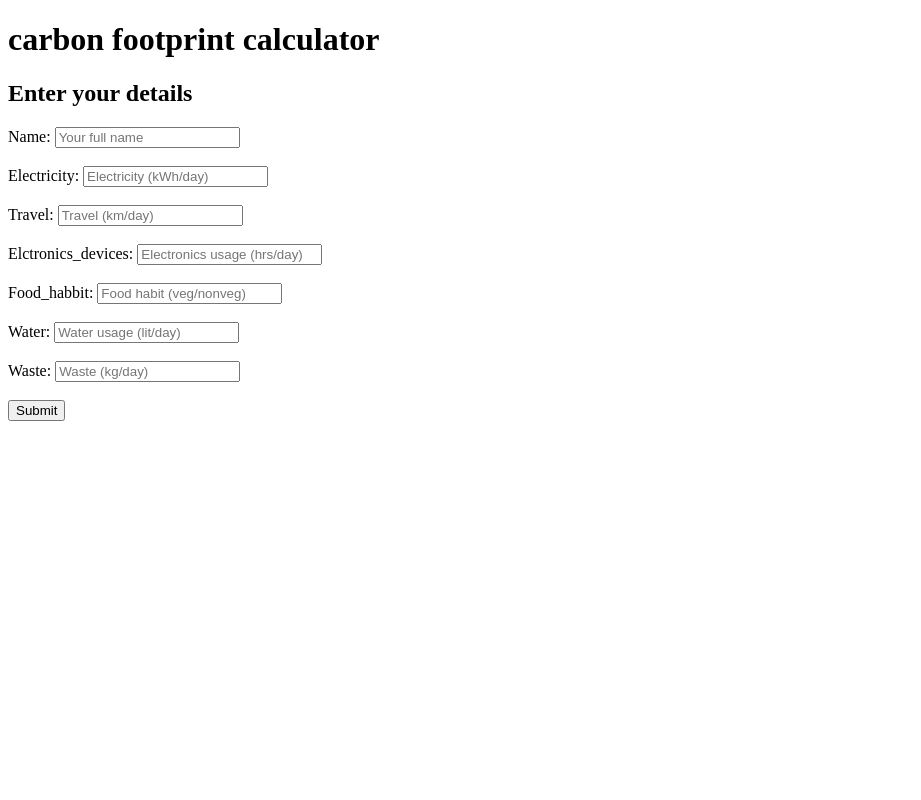
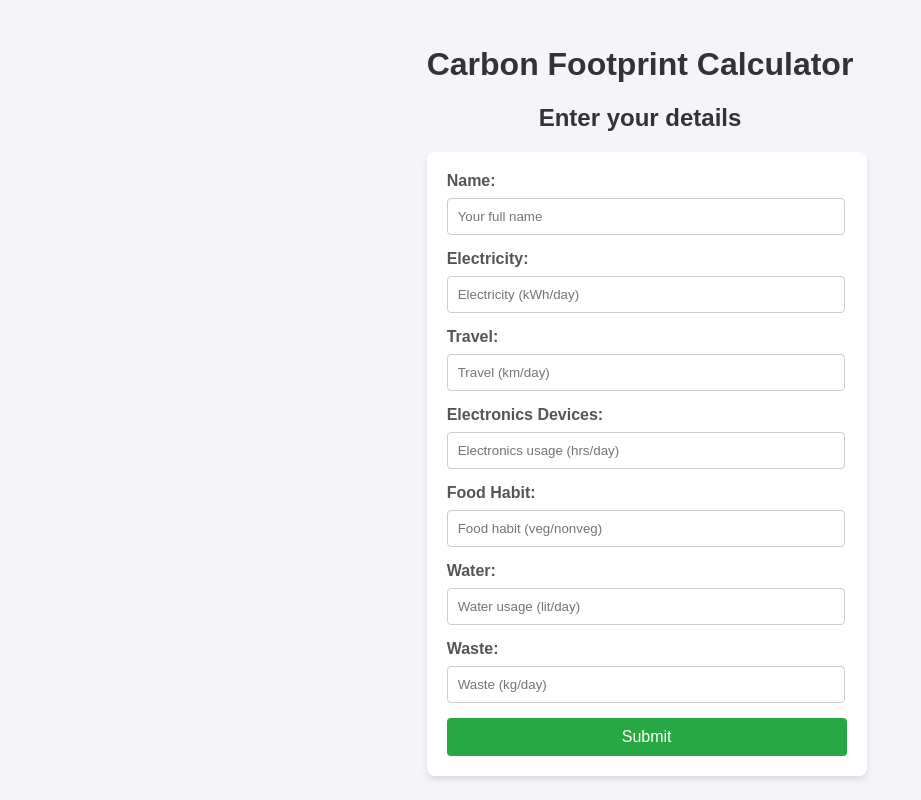
Before and after one commit to prathamesh7002/co2-footprint-calculator, a Django app: page / in a window 1280 px wide. Shown: the whole page, without its empty margins (0-921 px from the left). Run offline with Django 5.2, Linux system fonts and the light colour scheme.

Commit message:
updated html with css

```diff
--- a/templates/index.html
+++ b/templates/index.html
@@ -3,29 +3,81 @@
 <head>
     <meta charset="UTF-8">
     <meta name="viewport" content="width=device-width, initial-scale=1.0">
-    <title>carbon footprint calculator</title>
+    <title>Carbon Footprint Calculator</title>
+    <style>
+        body {
+            font-family: Arial, sans-serif;
+            background-color: #f4f4f9;
+            margin: 0;
+            padding: 0;
+            display: flex;
+            justify-content: center;
+            align-items: center;
+            height: 100vh;
+        }
+        h1, h2 {
+            text-align: center;
+            color: #333;
+        }
+        form {
+            background: #fff;
+            padding: 20px;
+            border-radius: 8px;
+            box-shadow: 0 4px 6px rgba(0, 0, 0, 0.1);
+            width: 100%;
+            max-width: 400px;
+        }
+        label {
+            display: block;
+            margin-bottom: 8px;
+            font-weight: bold;
+            color: #555;
+        }
+        input {
+            width: 94%;
+            padding: 10px;
+            margin-bottom: 15px;
+            border: 1px solid #ccc;
+            border-radius: 4px;
+        }
+        button {
+            width: 100%;
+            padding: 10px;
+            background-color: #28a745;
+            color: white;
+            border: none;
+            border-radius: 4px;
+            font-size: 16px;
+            cursor: pointer;
+        }
+        button:hover {
+            background-color: #218838;
+        }
+    </style>
 </head>
 <body>
-        <h1>carbon footprint calculator</h1>
+    <div>
+        <h1>Carbon Footprint Calculator</h1>
         <h2>Enter your details</h2>
 
         <form method="POST" action="{% url 'submit_user' %}">
             {% csrf_token %}
             <label for="name">Name:</label>
-            <input type="text" name="name" placeholder="Your full name" /><br><br>
+            <input type="text" name="name" placeholder="Your full name" /><br>
             <label for="electricity">Electricity:</label>
-            <input type="number" name="electricity" placeholder="Electricity (kWh/day)" /><br><br>
+            <input type="number" name="electricity" placeholder="Electricity (kWh/day)" /><br>
             <label for="travel">Travel:</label>
-            <input type="number" name="travel" placeholder="Travel (km/day)" /><br><br>
-            <label for="elctronics_devices">Elctronics_devices:</label>
-            <input type="number" name="elctronics_devices" placeholder="Electronics usage (hrs/day)" /><br><br>
-            <label for="food_habbit">Food_habbit:</label>
-            <input type="text" name="food_habbit" placeholder="Food habit (veg/nonveg)" /><br><br>
+            <input type="number" name="travel" placeholder="Travel (km/day)" /><br>
+            <label for="elctronics_devices">Electronics Devices:</label>
+            <input type="number" name="elctronics_devices" placeholder="Electronics usage (hrs/day)" /><br>
+            <label for="food_habbit">Food Habit:</label>
+            <input type="text" name="food_habbit" placeholder="Food habit (veg/nonveg)" /><br>
             <label for="water">Water:</label>
-            <input type="number" name="water" placeholder="Water usage (lit/day)" /><br><br>
+            <input type="number" name="water" placeholder="Water usage (lit/day)" /><br>
             <label for="waste">Waste:</label>
-            <input type="number" name="waste" placeholder="Waste (kg/day)" /><br><br>
+            <input type="number" name="waste" placeholder="Waste (kg/day)" /><br>
             <button type="submit">Submit</button>
         </form>
+    </div>
 </body>
 </html>
```
